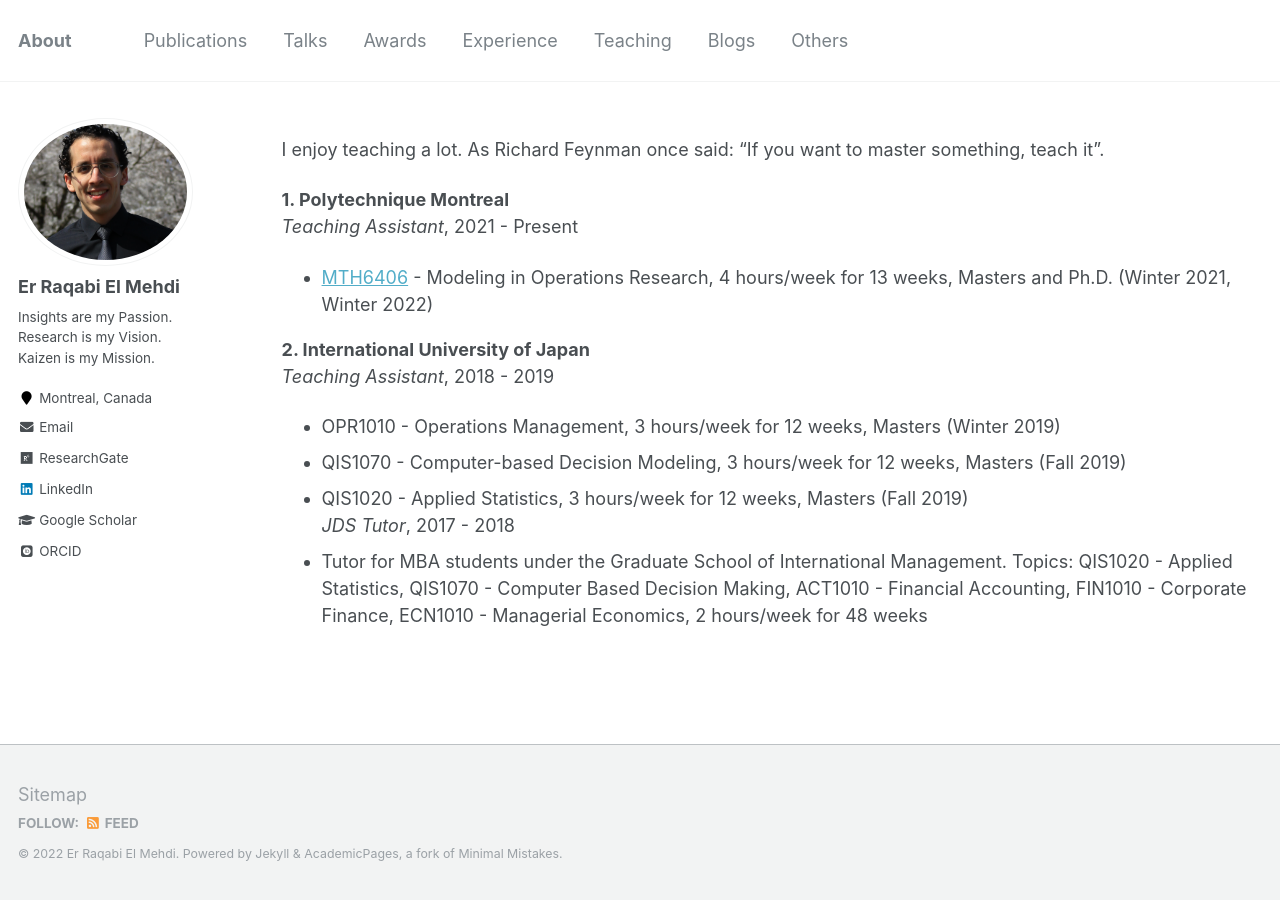
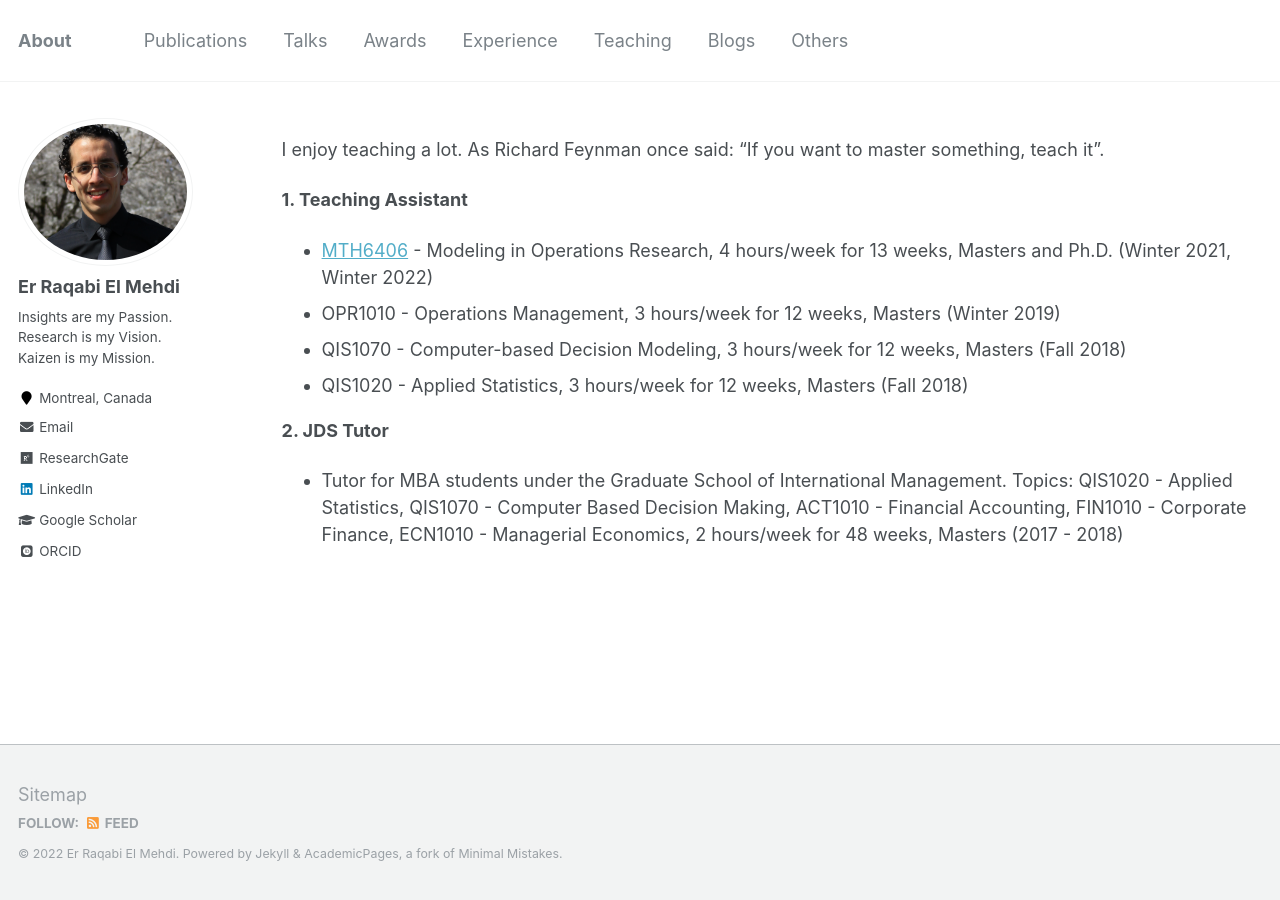
Before and after one commit to RqbMedi/rqbmedi.github.io, a Jekyll site: the page built from _pages/teaching.md, in a window 1280 px wide. Built offline with Jekyll 4.4.1, drawn with Linux system fonts in a browser that asks for light colours; some web fonts are replaced.

Commit message:
Update teaching.md

```diff
--- a/_pages/teaching.md
+++ b/_pages/teaching.md
@@ -7,15 +7,11 @@ author_profile: true
 
 I enjoy teaching a lot. As Richard Feynman once said: "If you want to master something, teach it".
 
-**1. Polytechnique Montreal**<br>
-*Teaching Assistant*, 2021 - Present
+**1. Teaching Assistant**<br>
  - [MTH6406](https://www.polymtl.ca/programmes/cours/modelisation-en-recherche-operationnelle) - Modeling in Operations Research, 4 hours/week for 13 weeks, Masters and Ph.D. (Winter 2021, Winter 2022)
+ - OPR1010 - Operations Management, 3 hours/week for 12 weeks, Masters (Winter 2019)
+ - QIS1070 - Computer-based Decision Modeling, 3 hours/week for 12 weeks, Masters (Fall 2018)
+ - QIS1020 - Applied Statistics, 3 hours/week for 12 weeks, Masters (Fall 2018)<br>
 
-
-**2. International University of Japan**<br>
-*Teaching Assistant*, 2018 - 2019
- - OPR1010 - Operations Management, 3 hours/week for 12 weeks, Masters (Winter 2019)
- - QIS1070 - Computer-based Decision Modeling, 3 hours/week for 12 weeks, Masters (Fall 2019)
- - QIS1020 - Applied Statistics, 3 hours/week for 12 weeks, Masters (Fall 2019)<br>
-*JDS Tutor*, 2017 - 2018<br>
- - Tutor for MBA students under the Graduate School of International Management. Topics: QIS1020 - Applied Statistics, QIS1070 - Computer Based Decision Making, ACT1010 - Financial Accounting, FIN1010 - Corporate Finance, ECN1010 - Managerial Economics, 2 hours/week for 48 weeks
+**2. JDS Tutor**<br>
+ - Tutor for MBA students under the Graduate School of International Management. Topics: QIS1020 - Applied Statistics, QIS1070 - Computer Based Decision Making, ACT1010 - Financial Accounting, FIN1010 - Corporate Finance, ECN1010 - Managerial Economics, 2 hours/week for 48 weeks, Masters (2017 - 2018)
```
